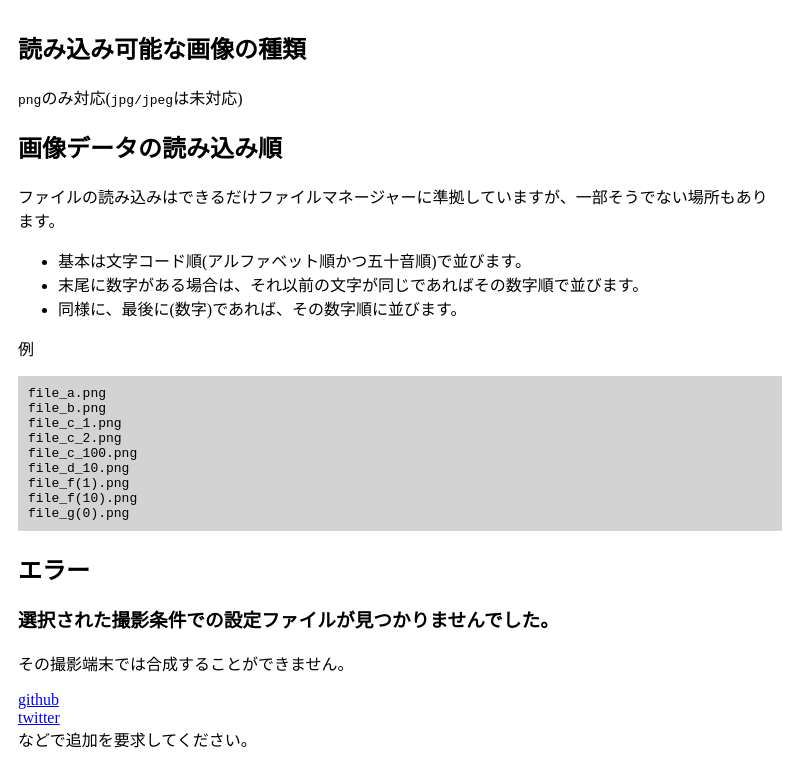
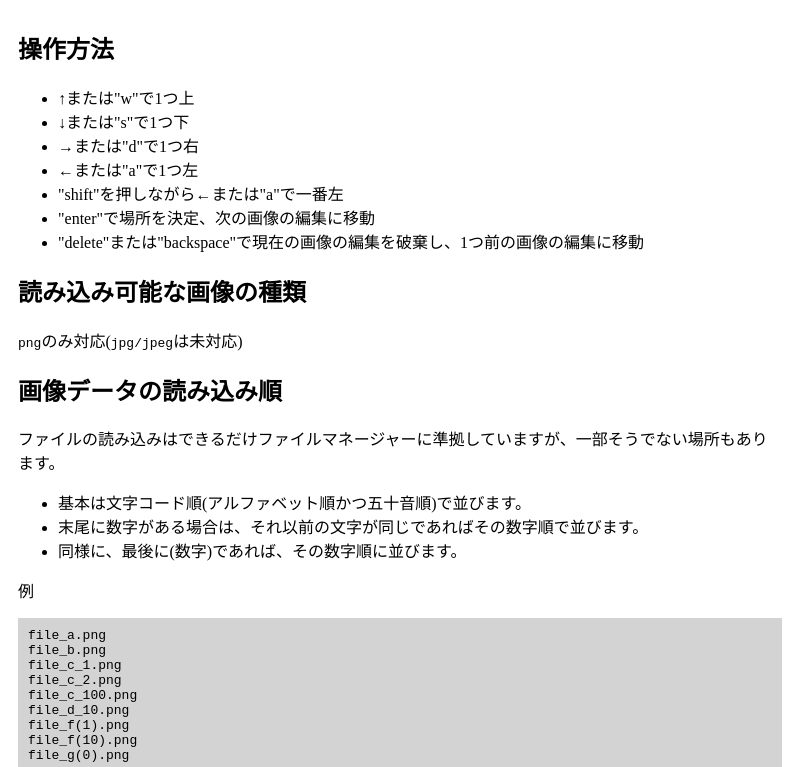
Before and after one commit to aya-0p/yah-map-creator, an Electron app: page res/help.html in a window 800 px wide. Shown: the top 767 px of the page. Drawn offline with Linux system fonts and the light colour scheme.

Commit message:
Update help.html
#8

```diff
--- a/res/help.html
+++ b/res/help.html
@@ -8,6 +8,16 @@
 </head>
 
 <body>
+  <h2 id="操作方法">操作方法</h2>
+  <ul>
+    <li>↑または"w"で1つ上</li>
+    <li>↓または"s"で1つ下</li>
+    <li>→または"d"で1つ右</li>
+    <li>←または"a"で1つ左</li>
+    <li>"shift"を押しながら←または"a"で一番左</li>
+    <li>"enter"で場所を決定、次の画像の編集に移動</li>
+    <li>"delete"または"backspace"で現在の画像の編集を破棄し、1つ前の画像の編集に移動</li>
+  </ul>
   <h2 id="読み込み可能な画像の種類">読み込み可能な画像の種類</h2>
   <p><code>png</code>のみ対応(<code>jpg/jpeg</code>は未対応)</p>
   <h2 id="画像データの読み込み順">画像データの読み込み順</h2>
@@ -29,7 +39,9 @@ file_f(10).png
 file_g(0).png</code></pre>
   <h2 id="エラー">エラー</h2>
   <h3 id="選択された撮影条件での設定ファイルが見つかりませんでした。">選択された撮影条件での設定ファイルが見つかりませんでした。</h3>
-<p>その撮影端末では合成することができません。<div class="lnk" onclick="showGithub()" title="https://github.com/aya-0p/yah-map-creator">github</div><div class="lnk" onclick="showTwitter()" title="https://twitter.com/ayas_bot">twitter</div>などで追加を要求してください。</p>
+  <p>その撮影端末では合成することができません。
+  <div class="lnk" onclick="showGithub()" title="https://github.com/aya-0p/yah-map-creator">github</div>
+  <div class="lnk" onclick="showTwitter()" title="https://twitter.com/ayas_bot">twitter</div>などで追加を要求してください。</p>
   <h3 id="画像フォルダが見つかりませんでした。">画像フォルダが見つかりませんでした。</h3>
   <p>画像フォルダ(マップにするための画像が含まれたフォルダ)が存在しないか、読み取り権限がありません。</p>
   <h3 id="画像フォルダ内に画像が見つかりませんでした。">画像フォルダ内に画像が見つかりませんでした。</h3>
```
Lines whose indentation alone changed are shown as unchanged.
